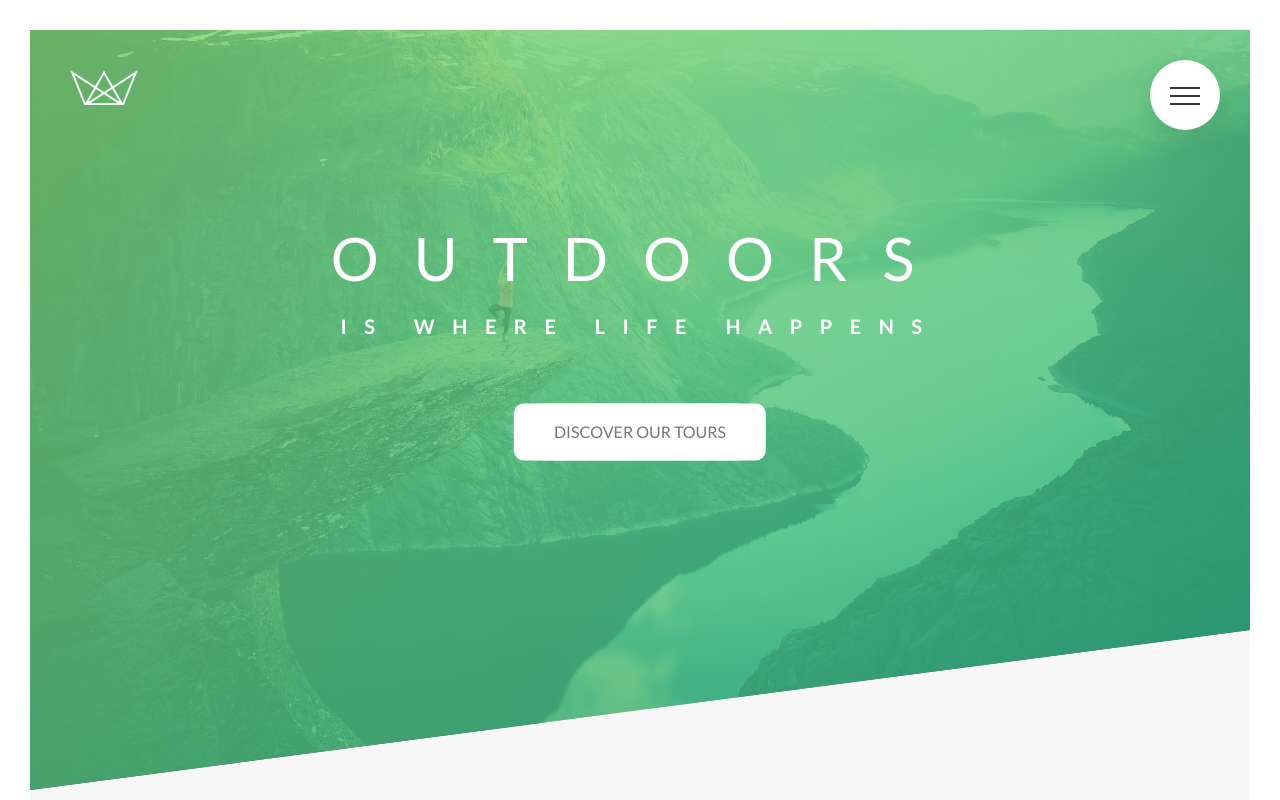
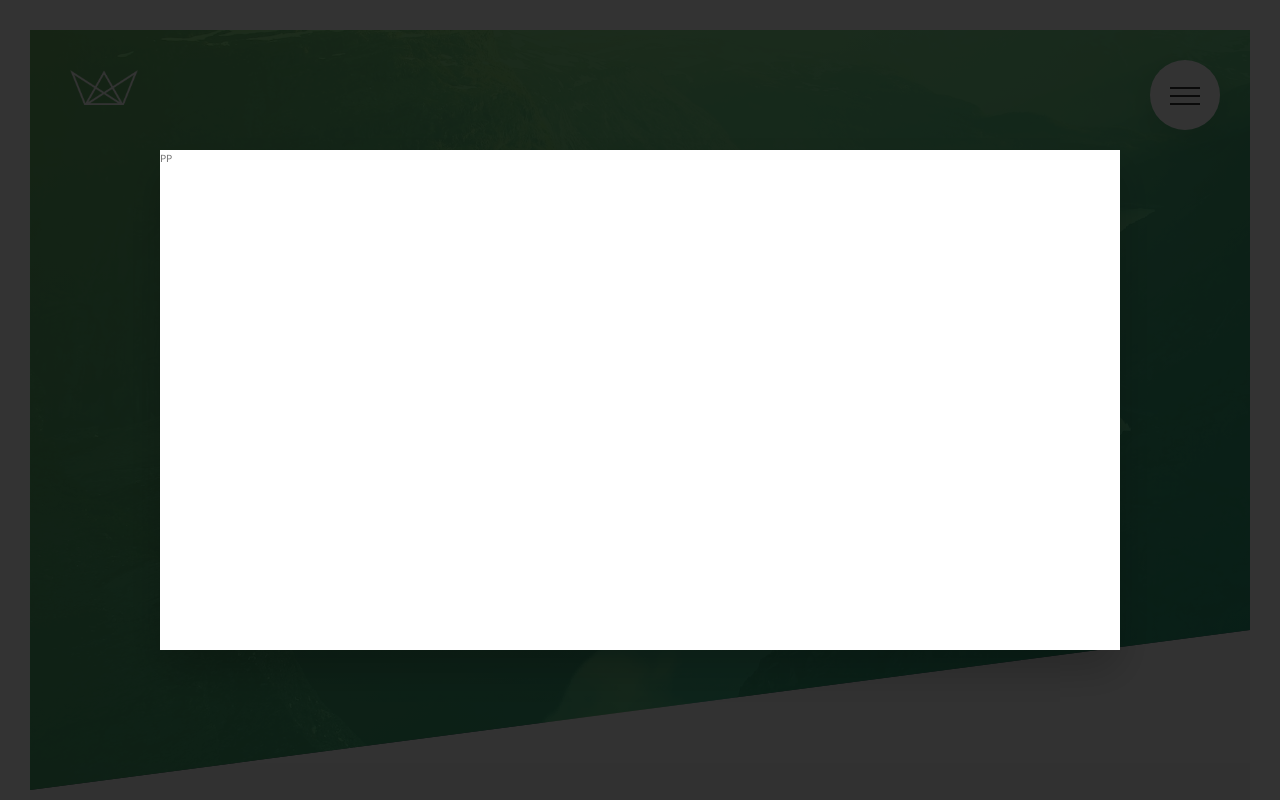
Before and after one commit to adi-peled/Natours, a website: page index.html in a window 1280 px wide. Shown: the top 800 px of the page. Drawn offline with Linux system fonts and the light colour scheme.

Commit message:
popup start

```diff
--- a/index.html
+++ b/index.html
@@ -15,7 +15,6 @@
 </head>
 
 <body>
-
     <div class="navigation">
         <input type="checkbox" class="navigation__checkbox" id="navi-toggle">
         <label for="navi-toggle" class="navigation__button">
@@ -35,7 +34,6 @@
             </ul>
         </div>
     </div>
-
     <header class="header">
         <div class="header__logo-box">
             <img src="img/logo-white.png" alt="Logo" class="header__logo">
@@ -359,6 +357,12 @@
             </div>
         </div>
     </footer>
+
+    <div class="popup">
+        <div class="popup__content">
+PP
+        </div>
+    </div>
 </body>
 
 </html>
--- a/scss/abstracts/_mixins.scss
+++ b/scss/abstracts/_mixins.scss
@@ -5,3 +5,10 @@
         clear: both;
     }
 }
+
+@mixin absCenter {
+    position: absolute;
+    top: 50%;
+    left: 50%;
+    transform: translate(-50%, -50%);
+}
--- /dev/null
+++ b/scss/cmps/_popup.scss
@@ -0,0 +1,17 @@
+.popup {
+    height: 100vh;
+    width: 100%;
+    position: fixed;
+    top: 0;
+    left: 0;
+    background-color: rgba($color-black, .8);
+    z-index: 9999;
+
+    &__content {
+        @include absCenter;
+        width: 75%;
+        height: 50rem;
+        box-shadow: 0 2rem 4rem rgba($color-black, .2);
+        background-color: $color-white;
+    }
+}
--- a/scss/main.scss
+++ b/scss/main.scss
@@ -18,6 +18,7 @@
 @import 'cmps/story';
 @import 'cmps/bg-video';
 @import 'cmps/form';
+@import 'cmps/popup.scss';
 
 @import 'layout/header';
 @import 'layout/grid';
```
Also changed, not shown: css/style.css.
